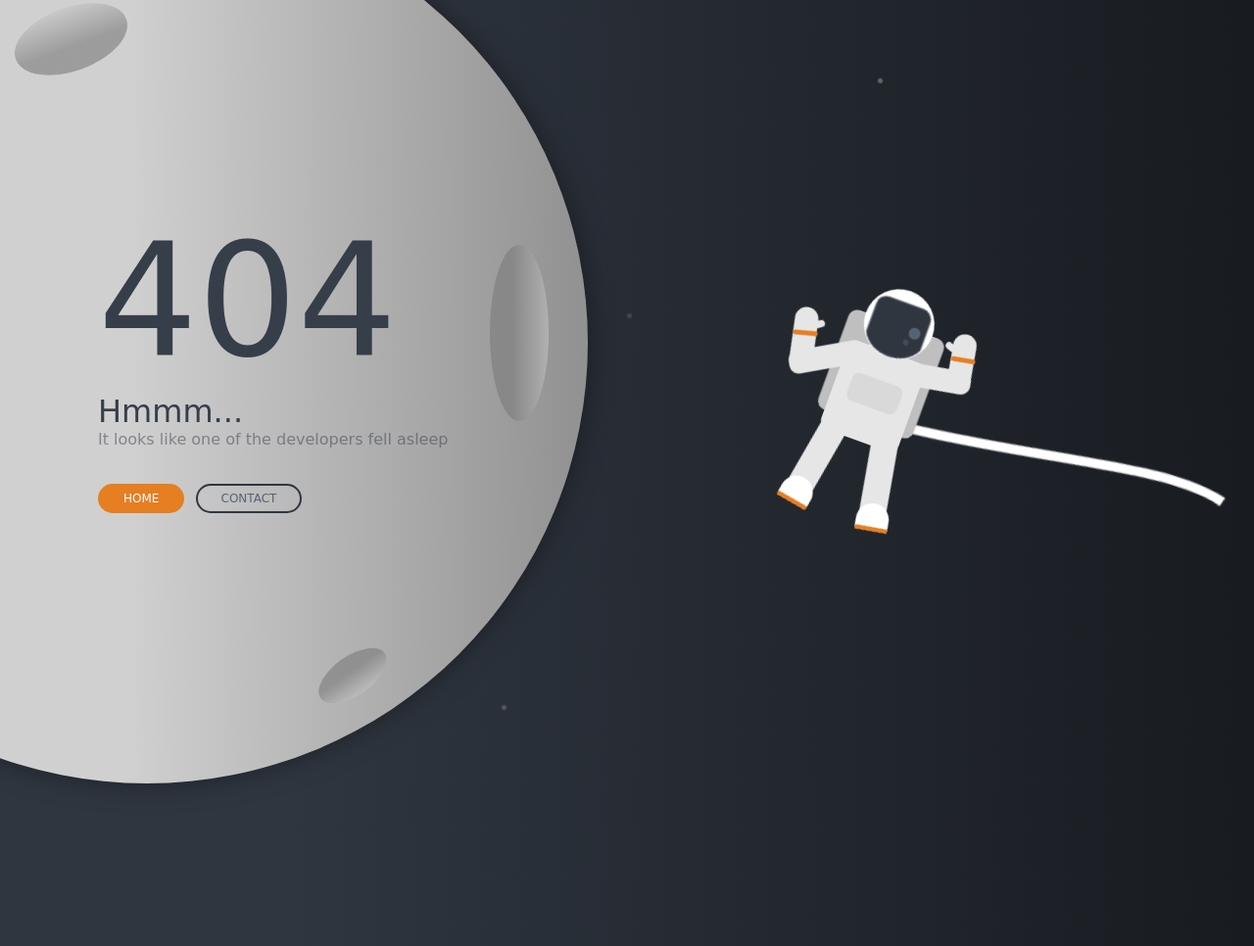
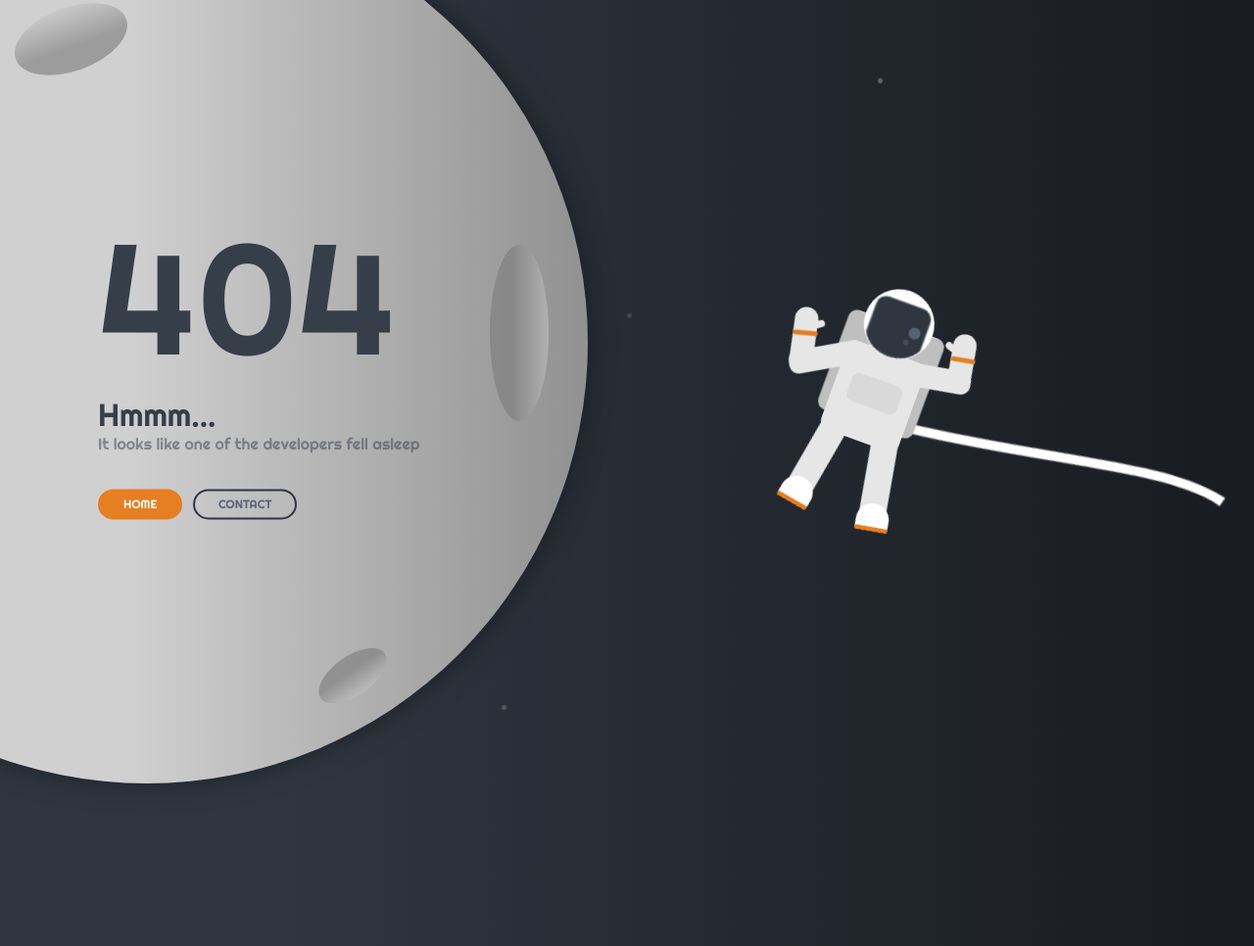
Before and after one commit to jcarney2024/climacloset, a Flask app: template app/templates/404.html in a window 1280 px wide; the page is wider, and only the part inside the window is pictured. Shown: that part at 98% size. Run offline with Flask 3, Linux system fonts and the light colour scheme; the template is opened without the code that fills it, so the values that code supplies are empty.

Commit message:
Add 404 Page

```diff
--- a/app/templates/404.html
+++ b/app/templates/404.html
@@ -6,6 +6,8 @@
     <meta name="viewport" content="width=device-width, initial-scale=1.0">
     <title>404: Not Found</title>
     <style>
+        @import url('https://fonts.googleapis.com/css2?family=Righteous&display=swap');
+
         html,
         body {
             height: 100%;
```
